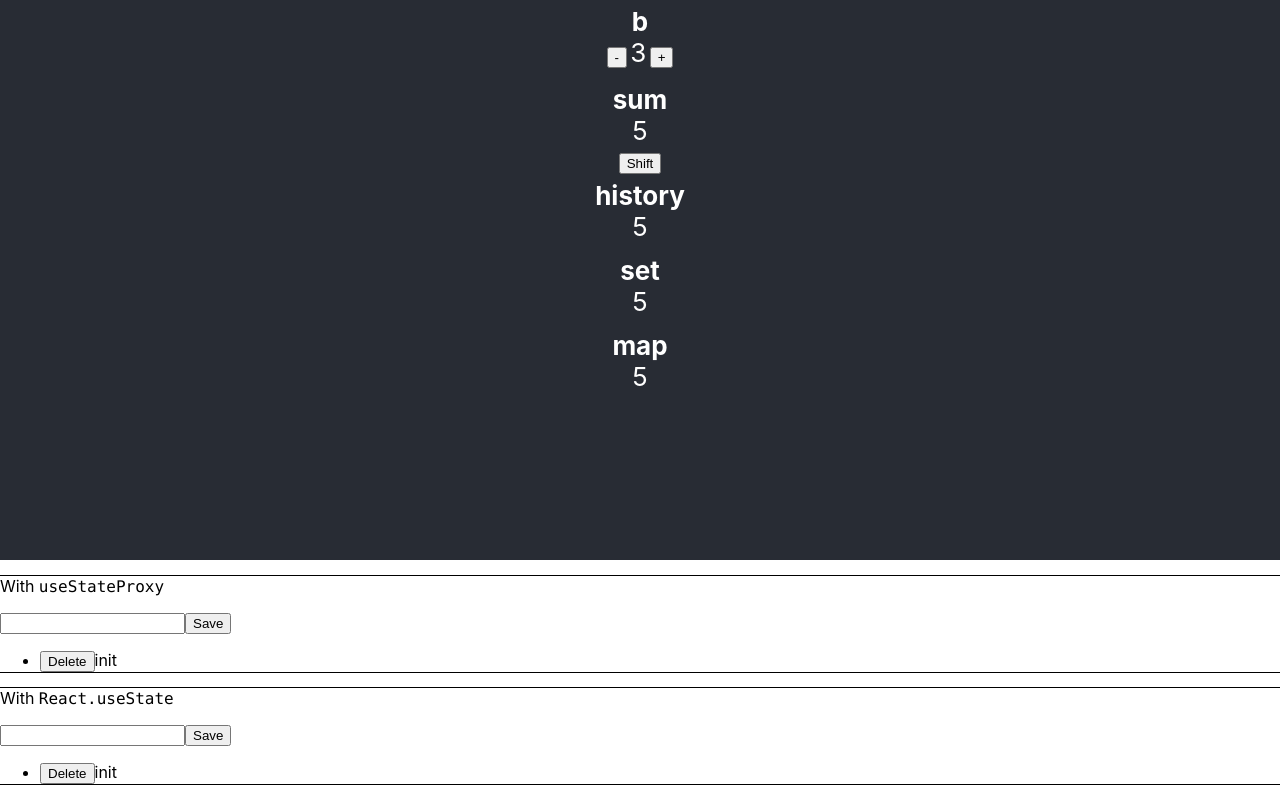
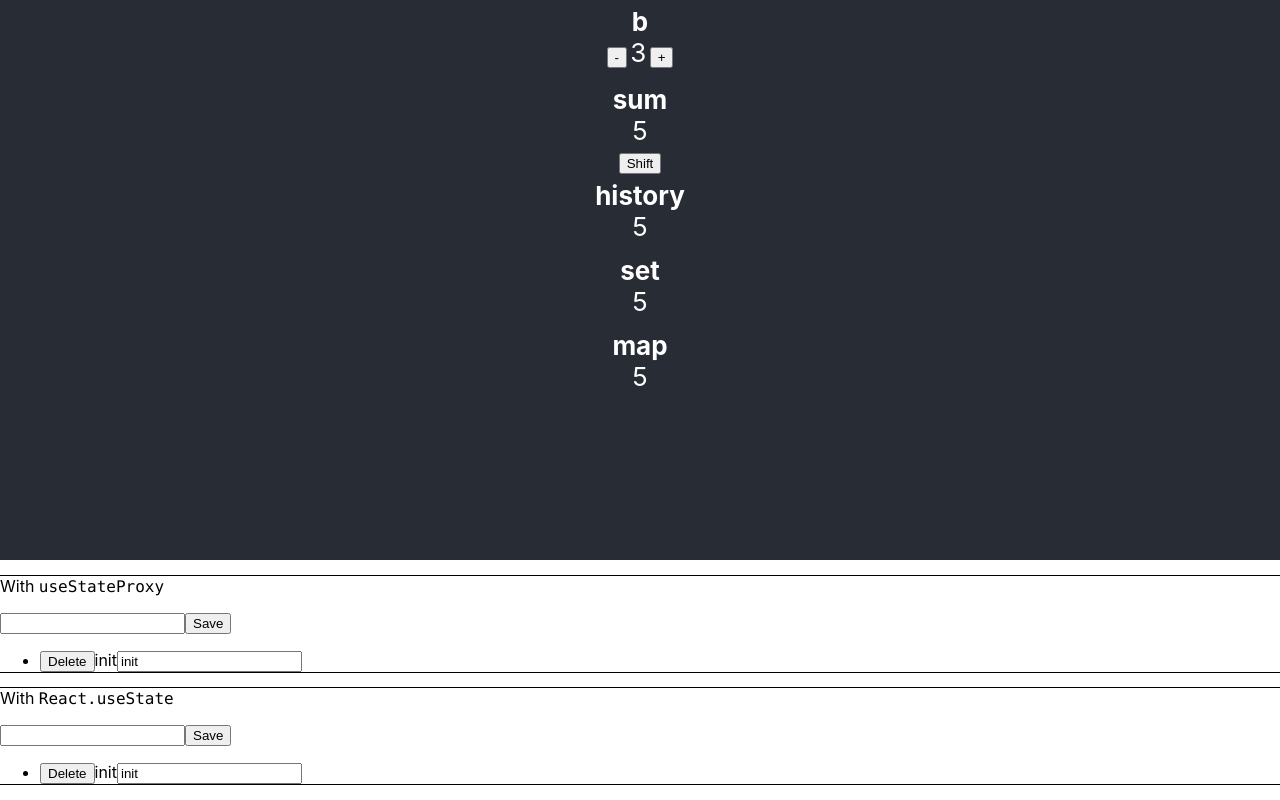
Before and after one commit to beenotung/use-state-proxy, a React (Create React App) app: page / in a window 1280 px wide. Shown: the part 240-1040 px from the top of the page. Built offline with nearby package versions, Linux system fonts and the light colour scheme.

Commit message:
demo how to edit array

```diff
--- a/src/DemoUseState.tsx
+++ b/src/DemoUseState.tsx
@@ -17,6 +17,14 @@ function DemoUseState() {
               Delete
             </button>
             <span>{item}</span>
+            <input
+              value={item}
+              onChange={(e) => {
+                const newList = [...list];
+                newList[i] = e.target.value;
+                setList(newList);
+              }}
+            />
           </li>
         ))}
       </ul>
--- a/src/DemoUseStateProxy.tsx
+++ b/src/DemoUseStateProxy.tsx
@@ -22,6 +22,13 @@ function DemoUseStateProxy() {
           <li key={i}>
             <button onClick={() => list.splice(i, 1)}>Delete</button>
             <span>{item}</span>
+            <input
+              value={item}
+              onChange={(e) => [
+                (state.list[i] = e.target.value),
+                (state.list = state.list),
+              ]}
+            />
           </li>
         ))}
       </ul>
```
Also changed, not shown: 1 other file (tests, documents, lock files or other folders).
